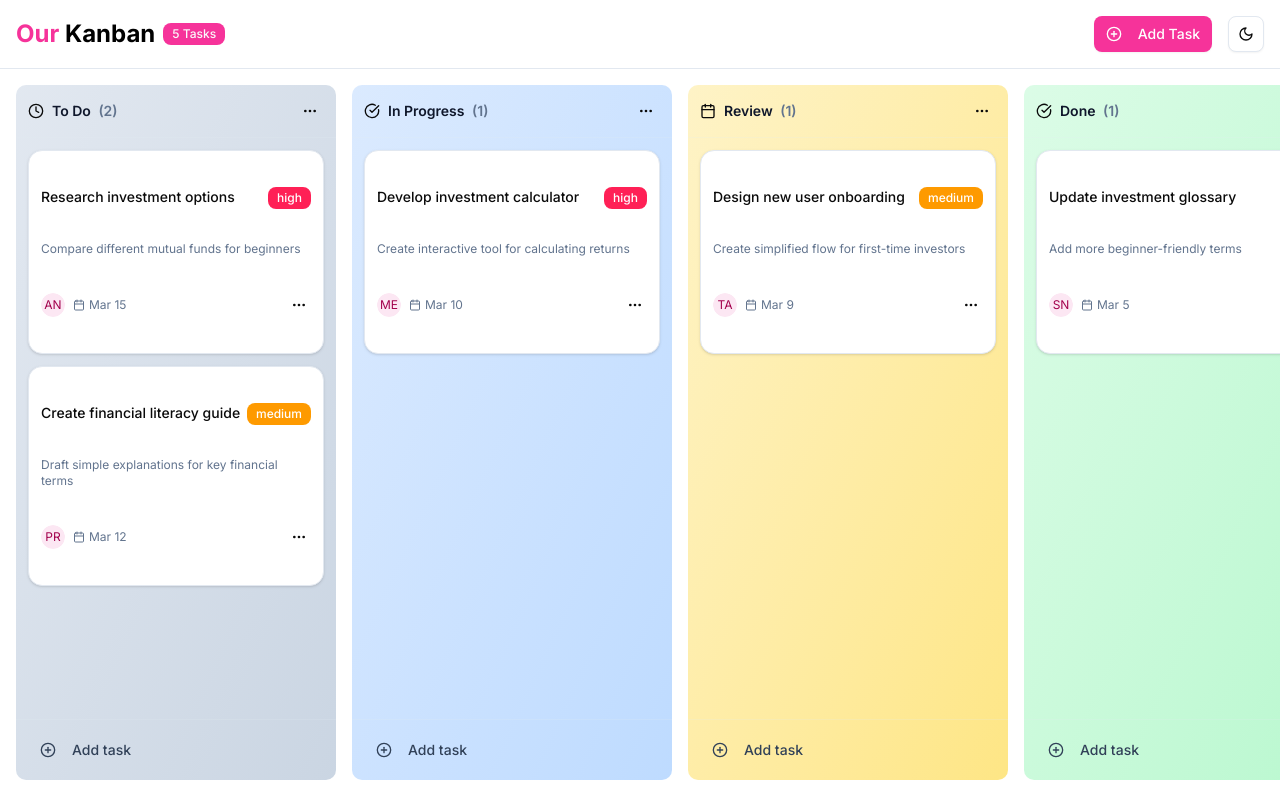
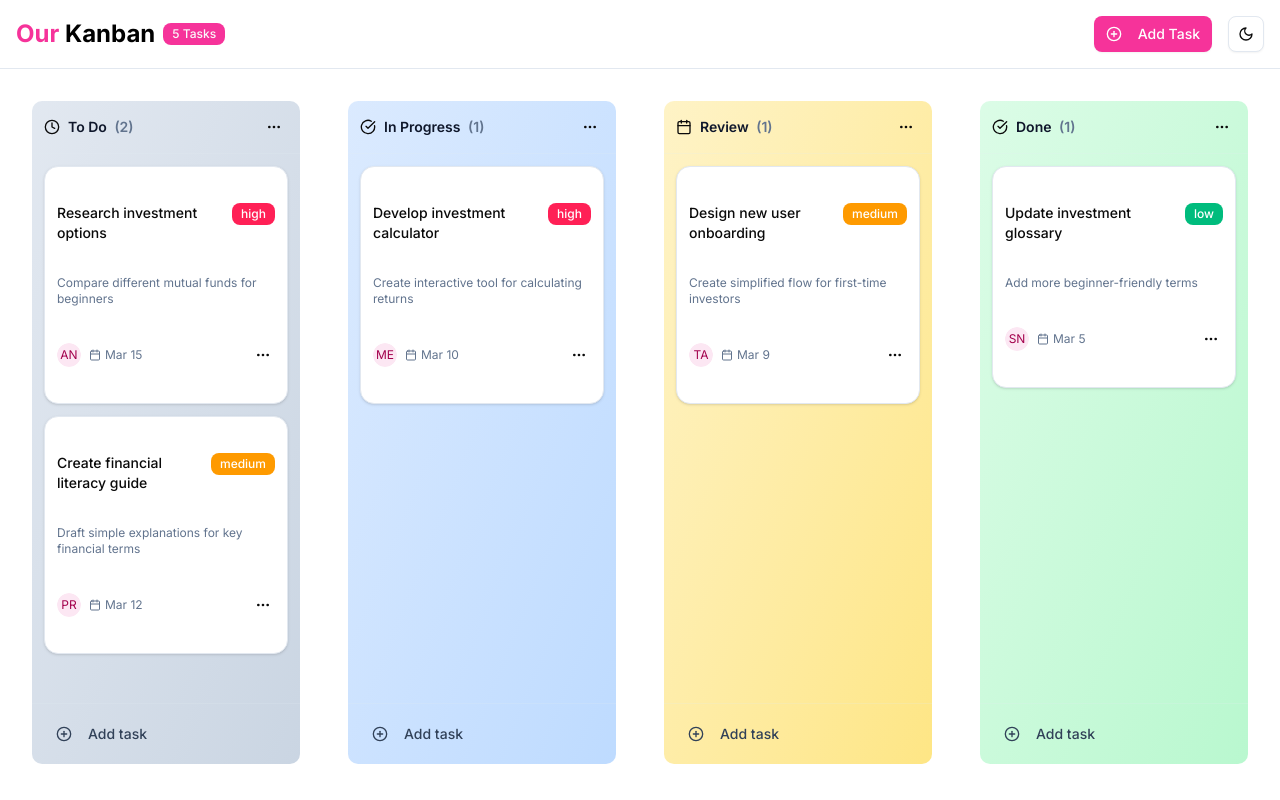
Before and after one commit to ojasvi004/N3rds, a Next.js app: page /kanban in a window 1280 px wide. Built offline with nearby package versions, Linux system fonts and the light colour scheme.

Commit message:
Update KanbanBoard.tsx

```diff
--- a/src/components/KanbanBoard.tsx
+++ b/src/components/KanbanBoard.tsx
@@ -9,7 +9,9 @@ import {
   PointerSensor,
   useSensor,
   useSensors,
-  closestCorners
+  closestCorners,
+  useDraggable,
+  useDroppable
 } from '@dnd-kit/core';
 import { motion, AnimatePresence } from 'framer-motion';
 import { useTheme } from 'next-themes';
@@ -161,6 +163,47 @@ const useMediaQueries = () => {
   };
 };
 
+// Draggable Task Component
+function DraggableTask({ task, renderTask }: { task: Task; renderTask: (task: Task) => React.ReactNode }) {
+  const { attributes, listeners, setNodeRef, isDragging } = useDraggable({
+    id: task.id,
+    data: { type: 'task', task }
+  });
+
+  return (
+    <div
+      ref={setNodeRef}
+      {...attributes}
+      {...listeners}
+      style={{ touchAction: 'none' }}
+      className={`${isDragging ? 'opacity-50' : ''}`}
+    >
+      {renderTask(task)}
+    </div>
+  );
+}
+
+// Droppable Column Component
+function DroppableColumn({ column, children, columnWidth }: { column: Column; children: React.ReactNode; columnWidth: string }) {
+  const { setNodeRef, isOver } = useDroppable({
+    id: column.id,
+    data: { type: 'column', column }
+  });
+
+  return (
+    <motion.div
+      ref={setNodeRef}
+      key={column.id}
+      className={`${columnWidth} flex flex-col rounded-lg ${column.color} ${isOver ? 'ring-2 ring-pink-500 ring-inset' : ''} backdrop-blur-sm`}
+      initial={{ opacity: 0, x: -20 }}
+      animate={{ opacity: 1, x: 0 }}
+      transition={{ duration: 0.3 }}
+    >
+      {children}
+    </motion.div>
+  );
+}
+
 const KanbanBoard = () => {
   const [columns, setColumns] = useState<Column[]>(initialColumns);
   const [activeId, setActiveId] = useState<string | null>(null);
@@ -214,8 +257,7 @@ const KanbanBoard = () => {
     // Find source column
     const sourceColumn = columns.find(col => col.tasks.some(task => task.id === taskId));
 
-
-    if (sourceColumn?.id === destinationColumnId) {
+    if (!sourceColumn || sourceColumn.id === destinationColumnId) {
       setActiveId(null);
       setActiveTask(null);
       return;
@@ -328,7 +370,7 @@ const KanbanBoard = () => {
     >
       <Card
         className={`border border-slate-200 dark:border-slate-800 shadow-sm ${
-          isDragging ? 'opacity-75' : 'cursor-move hover:shadow-md'
+          isDragging ? 'opacity-75' : 'hover:shadow-md'
         } transition-all bg-white dark:bg-slate-950`}
       >
         <CardHeader className="p-3 pb-0">
@@ -440,9 +482,9 @@ const KanbanBoard = () => {
                     <Textarea id="description" name="description" placeholder="Enter task description" />
                   </div>
 
-                  {/* <div className="grid gap-2">
+                  <div className="grid gap-2">
                     <Label htmlFor="column">Column</Label>
-                    <Select onValueChange={setNewTaskColumn} required>
+                    <Select onValueChange={setNewTaskColumn} required defaultValue="">
                       <SelectTrigger>
                         <SelectValue placeholder="Select column" />
                       </SelectTrigger>
@@ -452,7 +494,7 @@ const KanbanBoard = () => {
                         ))}
                       </SelectContent>
                     </Select>
-                  </div> */}
+                  </div>
 
                   <div className="grid gap-2">
                     <Label htmlFor="priority">Priority</Label>
@@ -507,16 +549,13 @@ const KanbanBoard = () => {
         onDragEnd={handleDragEnd}
         collisionDetection={closestCorners}
       >
-        <div className={`flex flex-col md:flex-row gap-4 p-4 overflow-auto h-[calc(100vh-73px)]`}>
+        <div className={`flex flex-col md:flex-row gap-12 p-8 overflow-auto h-[calc(100vh-73px)]`}>
           <AnimatePresence>
-            {columns.map((column, index) => (
-              <motion.div
+            {columns.map((column) => (
+              <DroppableColumn
                 key={column.id}
-                id={column.id}
-                className={`${columnWidth} flex flex-col rounded-lg ${column.color} ${isMobile ? 'mb-4' : 'flex-shrink-0'} backdrop-blur-sm`}
-                initial={{ opacity: 0, x: -20 }}
-                animate={{ opacity: 1, x: 0 }}
-                transition={{ duration: 0.3, delay: index * 0.1 }}
+                column={column}
+                columnWidth={columnWidth}
               >
                 <div className="p-3 font-medium flex justify-between items-center border-b border-slate-200/20 dark:border-slate-800/20">
                   <div className="flex items-center gap-2">
@@ -537,9 +576,11 @@ const KanbanBoard = () => {
                 <div className="flex-1 p-3 space-y-3 overflow-y-auto">
                   <AnimatePresence>
                     {column.tasks.map(task => (
-                      <div key={task.id} id={task.id}>
-                        {activeId === task.id ? null : renderTask(task)}
-                      </div>
+                      <DraggableTask
+                        key={task.id}
+                        task={task}
+                        renderTask={renderTask}
+                      />
                     ))}
                   </AnimatePresence>
                 </div>
@@ -557,7 +598,7 @@ const KanbanBoard = () => {
                     Add task
                   </Button>
                 </div>
-              </motion.div>
+              </DroppableColumn>
             ))}
           </AnimatePresence>
         </div>
```
